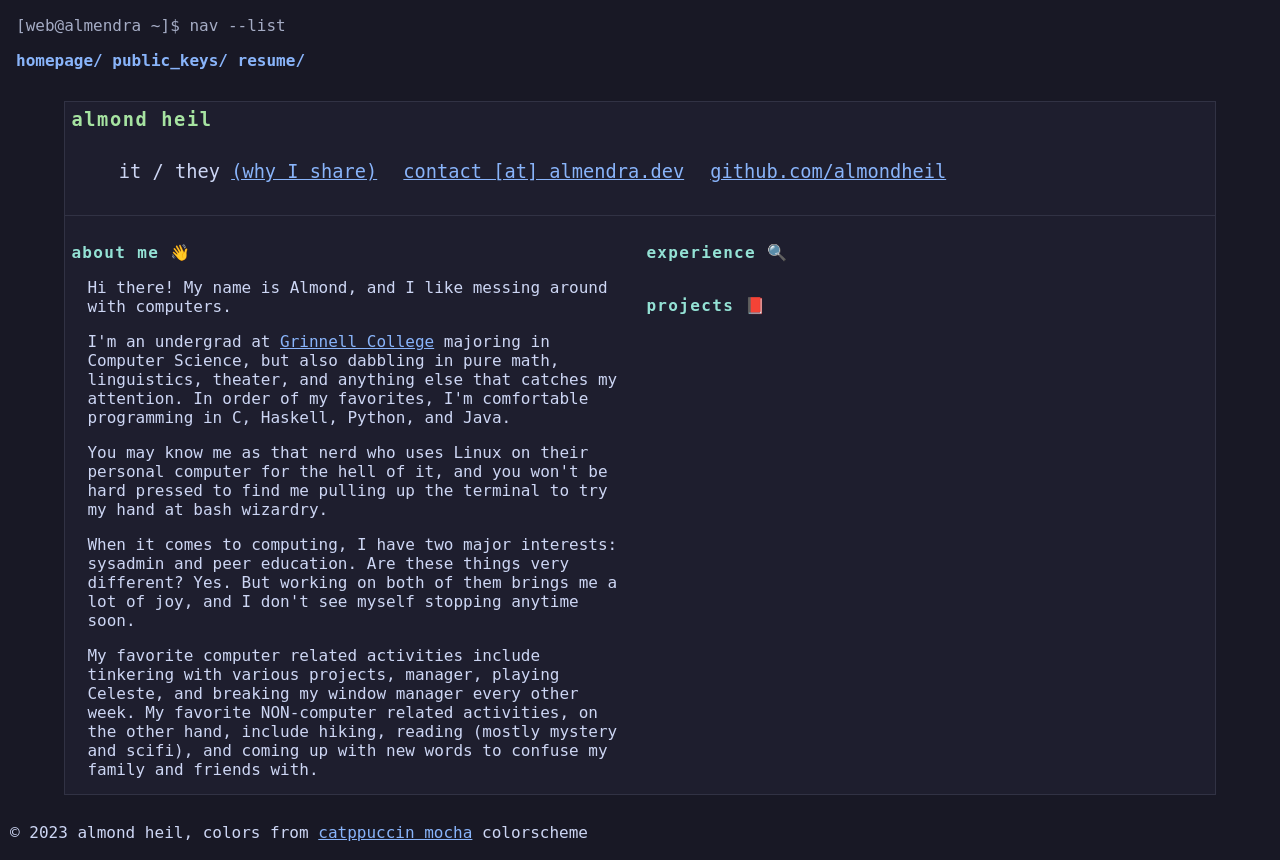
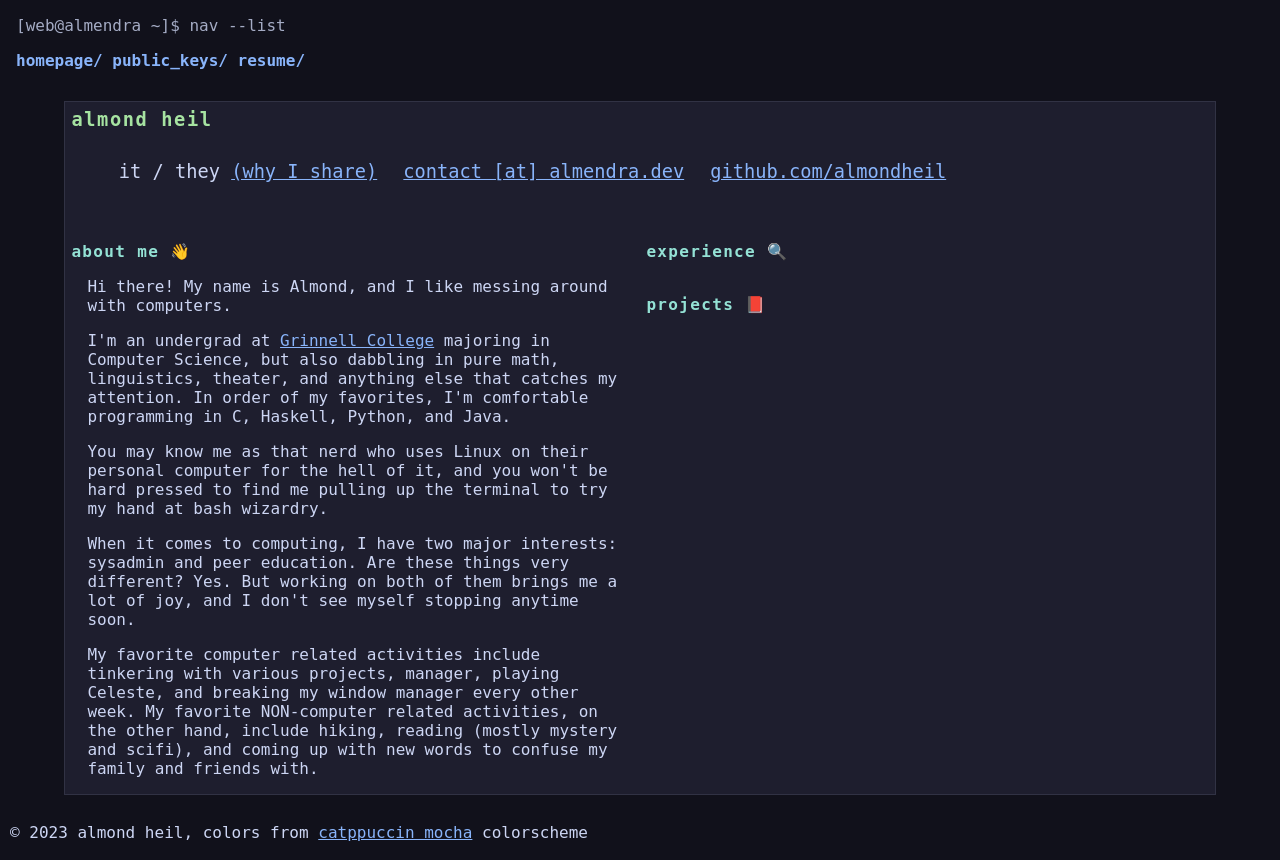
Before and after one commit to almondheil/almendra-dev, a Flask app: template templates/index.html in a window 1280 px wide. Run offline with Flask 3, Linux system fonts and the light colour scheme; the template is opened without the code that fills it, so the values that code supplies are empty.

Commit message:
feat: remove border on bottom of contact info

```diff
--- a/static/css/style.css
+++ b/static/css/style.css
@@ -18,7 +18,7 @@
   margin: 0px;
   padding: 0px;
   color: #cdd6f4;
-  background: #181825;
+  background: #11111b;
 }
 
 body, h1, h2, h3, h4, h5, h6 {
@@ -244,7 +244,6 @@
 }
 
 section#info {
-	border-bottom: thin solid #313244;
   margin-bottom: 1em;
 }
 
```
